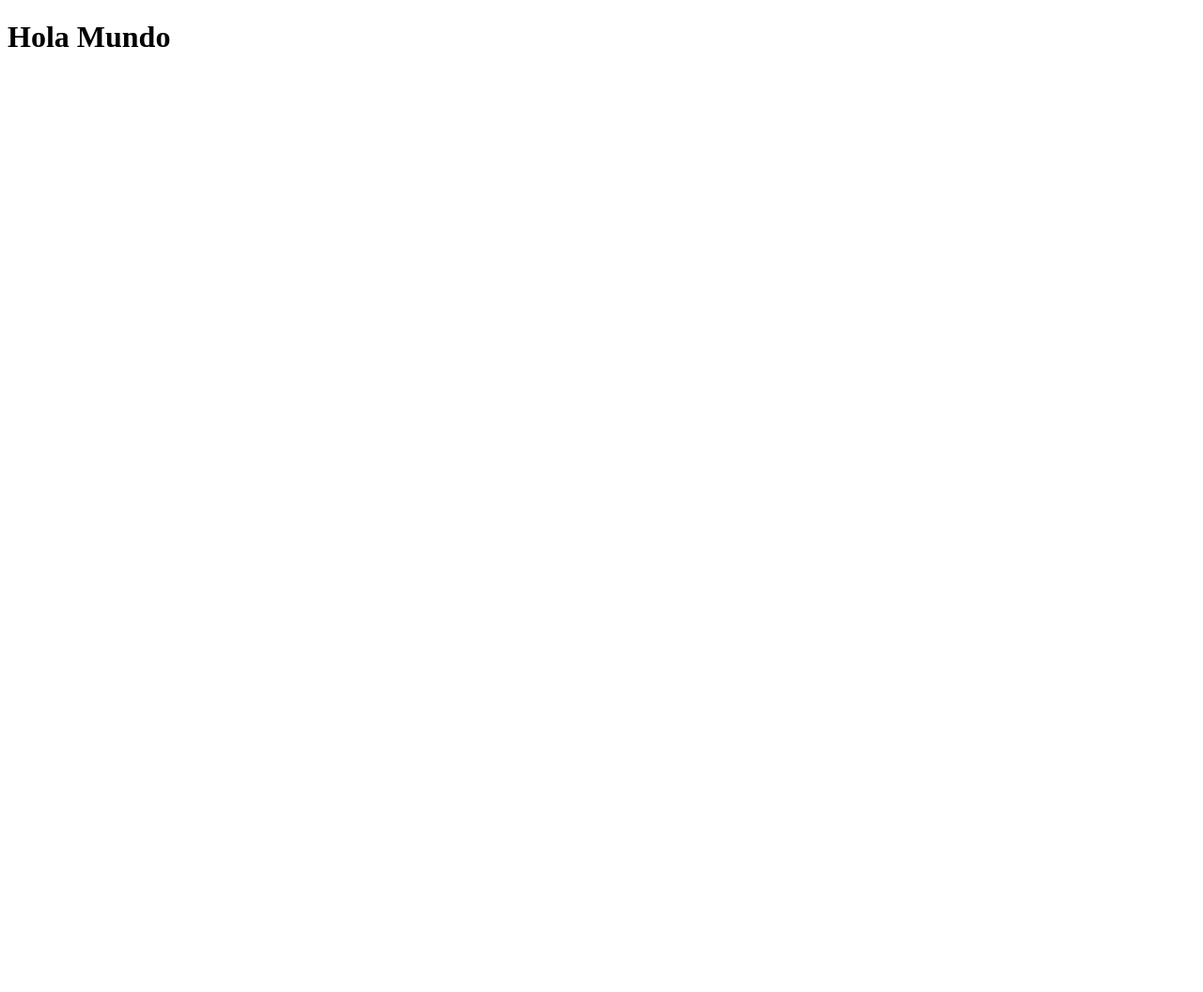
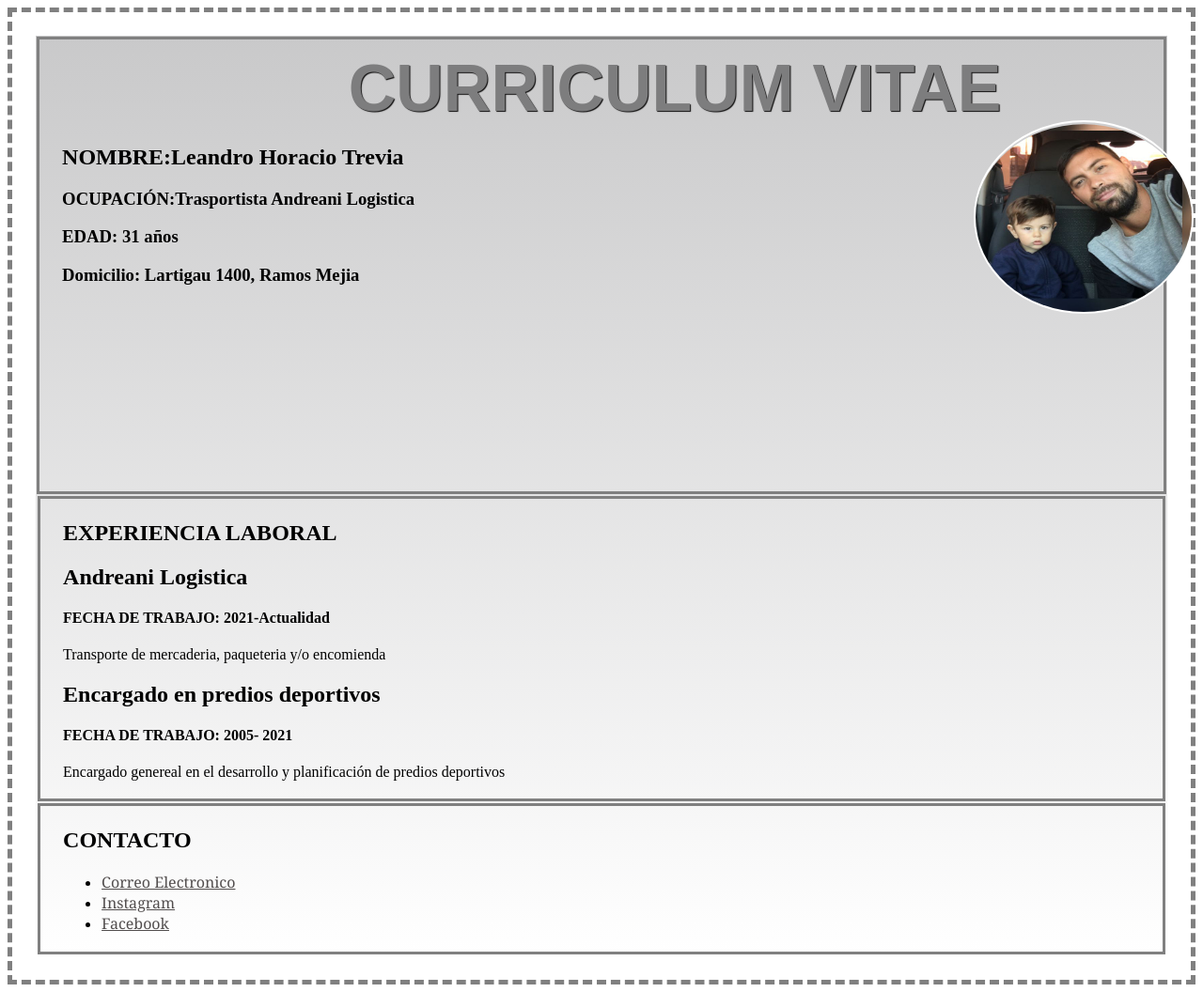
Before and after one commit to RamiLeo0411/repaso, a plain HTML site: page index.html in a window 1280 px wide. Shown: the whole page at 94% size. Before the commit the page ends 800 px from the top, so only its background shows below. Drawn offline with Linux system fonts and the light colour scheme.

Commit message:
actualizacion

```diff
--- /dev/null
+++ b/css.css
@@ -0,0 +1,59 @@
+#Mainppal {
+    background:linear-gradient(to bottom, rgb(201, 201, 202), white);
+    border: 5px dashed gray;
+    padding: 25px;
+    background-repeat: no-repeat,repeat;
+    background-origin: content-box;
+}
+.titulo{
+    border: solid 3px gray;
+    margin: 1px;
+    padding-left: 2%;
+}
+
+.datos{
+    border: solid 3px gray;
+    padding: 3px;
+    margin: 2px;
+    padding-left: 2%;
+}
+
+.contactos{
+    border: solid 3px gray;
+    padding: 3px;
+    margin: 2px;
+    padding-left: 2%;
+}
+
+.imagen{
+    width: 230px;
+    height: 200px;
+}
+
+.imagen img{
+    width: 100%;
+    height: 100%;
+    border-radius: 50%;
+    padding-top: 1%;
+    position: relative;
+    top:-195px;
+    right: -970px;
+    border:2px solid #fff;
+
+}
+
+.cv{
+color: rgb(125, 125, 126);
+font-family: fantasy;
+font-size: 70px;
+margin: 1%;
+padding-left: 25%;
+text-shadow: 1px 1px 1px rgb(14, 13, 13);
+}
+
+.links{
+    color: rgb(82, 78, 78);
+    font-family: Georgia, 'Times New Roman', Times, serif;
+    font-size: medium;
+    margin: 1px;
+}
--- a/index.html
+++ b/index.html
@@ -6,11 +6,53 @@
     <meta name="viewport" content="width=device-width, initial-scale=1.0">
     <title>Htlm clase 2</title>
 </head>
+<link rel="stylesheet" href="css.css">
+
 <body>
-    <main>
-        <div>
-            <h1>Hola Mundo</h1>
-        </div>
+    <main id="Mainppal">
+
+        <header>
+            <section class="titulo">
+                <h1 class="cv">CURRICULUM VITAE</h1>
+                <h1>NOMBRE:Leandro Horacio Trevia</h1>
+                <h3>OCUPACIÓN:Trasportista Andreani Logistica</h3>
+                <h3>EDAD: 31 años</h3>
+                <h3>Domicilio: Lartigau 1400, Ramos Mejia</h3>
+                <div class="imagen">
+                    <img src="./img/pp.jpg" alt="Holaa">
+                </div>
+            </section>
+        </header>
+
+        <section class="datos">
+            <h1>EXPERIENCIA LABORAL</h1>
+            <article>
+                <h2>Andreani Logistica</h2>
+            <h4>FECHA DE TRABAJO: 2021-Actualidad</h4>
+            <p>Transporte de mercaderia, paqueteria y/o encomienda</p>
+            </article>
+            <article>
+                <h2>Encargado en predios deportivos</h2>
+            <h4>FECHA DE TRABAJO: 2005- 2021</h4>
+            <p>Encargado genereal en el desarrollo y planificación de predios deportivos</p>
+            </article>
+        </section>
+
+        <footer class="contactos">
+            <h2>CONTACTO</h2>
+            <ul>
+                <li>
+                    <a class="links" href="https://www.gmail.com ">Correo Electronico</a>
+                </li>
+                <li>
+                    <a class="links" href="https://www.instagram.com "> Instagram</a>
+                </li>
+                <li>
+                   <a class ="links"href="https://www.facebook.com "> Facebook</a>
+                </li>
+            </ul>
+        </footer>
     </main>
+
 </body>
 </html>
```
Also changed, not shown: img/Sin título.jpg (added), img/descarga.jpg (added), img/pp.jpg (added).
